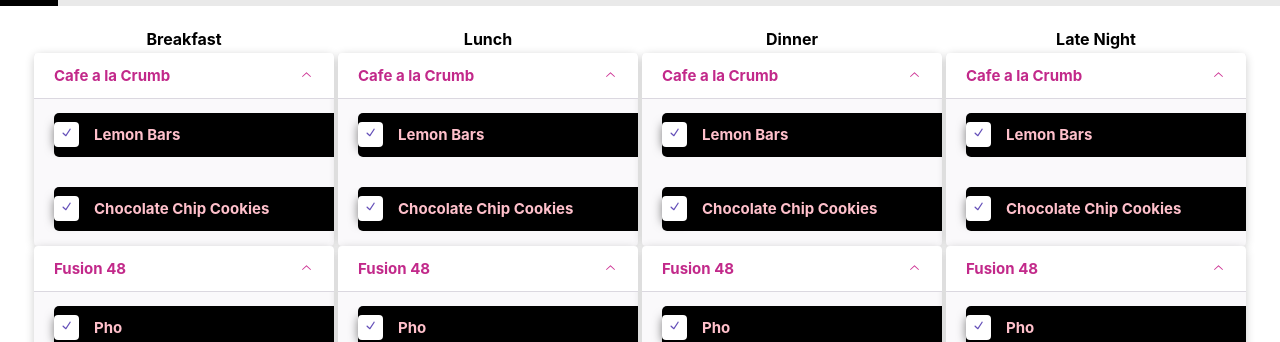
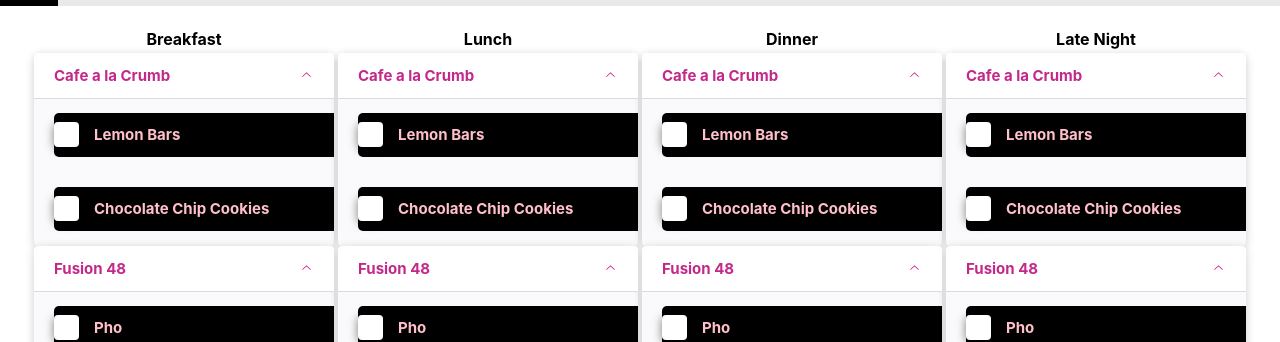
Before and after one commit to allisonye/codeada2021, a React (Create React App) app: page / in a window 1280 px wide. Shown: the part 464-806 px from the top of the page. Built offline with nearby package versions, Linux system fonts and the light colour scheme.

Commit message:
default blank checkboxes

```diff
--- a/src/Checkbox.js
+++ b/src/Checkbox.js
@@ -41,7 +41,7 @@ class CheckboxComponent extends React.Component {
             <div>
                 <form>
                     <Flex css={{ alignItems: 'center' }}>
-                        <Checkbox defaultChecked id="c1">
+                        <Checkbox defaultChecked={false} id="c1">
                             <CheckboxIndicator>
                                 <CheckIcon />
                             </CheckboxIndicator>
```
